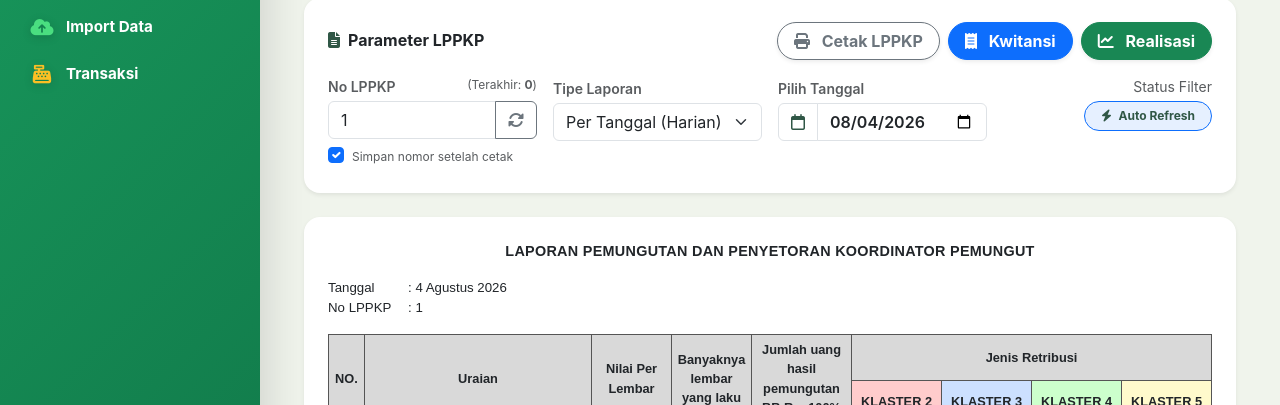
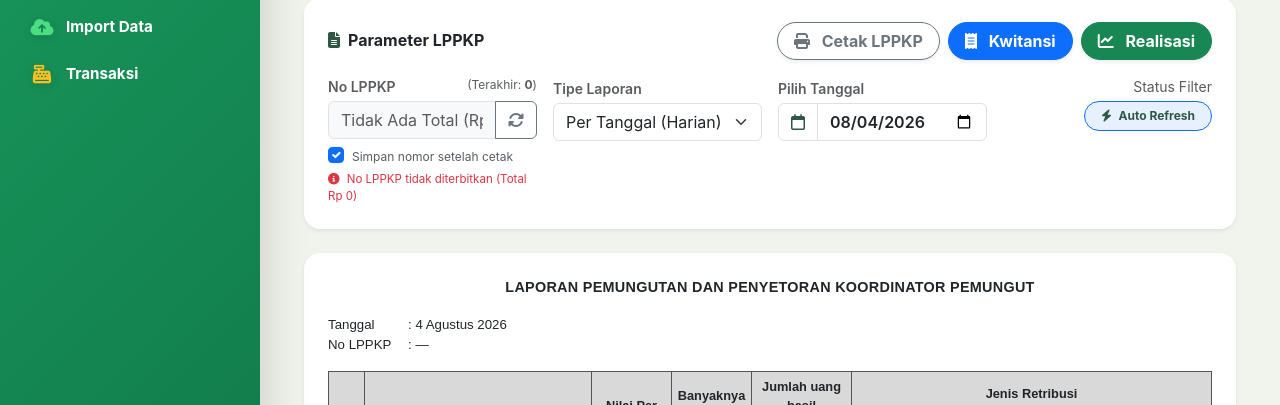
Before and after one commit to wildanishaq31-spec/si-kasir, a React (Vite) app: page /lppkp in a window 1280 px wide. Shown: the part 188-593 px from the top of the page. Built offline with nearby package versions, Linux system fonts and the light colour scheme; no server answers; the database is empty; sample sign-in values are in the browser's storage.

Commit message:
feat: automatic LPPKP sequential numbering based on TOTAL > 0 with manual override memory

```diff
--- a/src/pages/LPPKP.jsx
+++ b/src/pages/LPPKP.jsx
@@ -332,7 +332,8 @@ export default function LPPKP() {
   const [filterMode,         setFilterMode]         = useState('date');
   const [filterDate,         setFilterDate]         = useState(todayStr);
   const [filterMonth,        setFilterMonth]        = useState(todayStr.substring(0, 7));
-  const [noLPPKP,            setNoLPPKP]            = useState(() => localStorage.getItem('lppkp_nomor') || '');
+  const [noLPPKP,            setNoLPPKP]            = useState('');
+  const [manualNoInput,      setManualNoInput]      = useState('');
   const [autoSaveLppkp,      setAutoSaveLppkp]      = useState(true);
   const [lastLppkpInfo,      setLastLppkpInfo]      = useState(null);
   const [loading,            setLoading]            = useState(false);
@@ -365,10 +366,15 @@ export default function LPPKP() {
   const ttdPembantu = getTtd('pembantu');
   const ttdDinkes = getTtd('dinas');
 
-  const saveLppkpIfChecked = () => {
-    if (autoSaveLppkp && noLPPKP) {
-      saveLastLppkpNumber(noLPPKP);
-      setLastLppkpInfo(Number(noLPPKP));
+  const saveLppkpIfChecked = (targetNo) => {
+    const numberToSave = targetNo || noLPPKP;
+    if (autoSaveLppkp && numberToSave) {
+      const num = Number(numberToSave);
+      if (!isNaN(num) && num > 0) {
+        saveLastLppkpNumber(num);
+        setLastLppkpInfo(num);
+        localStorage.setItem('lppkp_nomor', String(num));
+      }
     }
   };
 
@@ -540,24 +546,24 @@ export default function LPPKP() {
   const fetchLastLppkp = async () => {
     const lastNum = await getLastLppkpNumber();
     setLastLppkpInfo(lastNum);
-
-    // Jika input masih kosong ATAU sama dengan nilai default sebelumnya,
-    // kita sarankan nomor baru
-    if (!noLPPKP || localStorage.getItem('lppkp_nomor') === noLPPKP) {
-      const nextNum = (lastNum || 0) + 1;
-      setNoLPPKP(String(nextNum));
-      localStorage.setItem('lppkp_nomor', String(nextNum));
-    }
   };
 
   useEffect(() => {
     fetchLastLppkp();
-    // eslint-disable-next-line react-hooks/exhaustive-deps
   }, []);
 
   const handleNoChange = (v) => {
+    setManualNoInput(v);
     setNoLPPKP(v);
-    localStorage.setItem('lppkp_nomor', v);
+    if (v) {
+      localStorage.setItem('lppkp_nomor', v);
+      // Jika user memasukkan nomor manual valid, simpan ke Firebase untuk konsistensi
+      const num = Number(v);
+      if (!isNaN(num) && num > 0) {
+        saveLastLppkpNumber(num);
+        setLastLppkpInfo(num);
+      }
+    }
   };
 
   // ─── Kalkulasi ───────────────────────────────────────────────────────────────
@@ -584,6 +590,25 @@ export default function LPPKP() {
   const total_t_k3 = counts.t_k3;
   const total_t_k5 = counts.t_ugd + counts.t_rawatInap + counts.t_gigi + counts.t_laborat + counts.t_persalinan + counts.t_peresepan + counts.t_rujukan + counts.t_lainLain;
   const grandTotal = k2_jumlah + k3_jumlah + k4_jumlah + k5_jumlah + total_t_k2 + total_t_k3 + total_t_k5;
+
+  // Otomatis tentukan No LPPKP jika Total > 0, dan kosongkan jika Total = 0
+  useEffect(() => {
+    if (grandTotal > 0) {
+      if (manualNoInput) {
+        setNoLPPKP(manualNoInput);
+      } else {
+        const nextNum = (lastLppkpInfo !== null && lastLppkpInfo !== undefined) ? (Number(lastLppkpInfo) + 1) : 1;
+        setNoLPPKP(String(nextNum));
+      }
+    } else {
+      setNoLPPKP('');
+    }
+  }, [grandTotal, lastLppkpInfo, manualNoInput]);
+
+  // Reset manual input saat mengganti tanggal / periode filter
+  useEffect(() => {
+    setManualNoInput('');
+  }, [filterDate, filterMonth, filterMode]);
 
   // ─── Row Builders ─────────────────────────────────────────────────────────────
   const SectionHeader = ({ label }) => (
@@ -695,10 +720,11 @@ export default function LPPKP() {
               <div className="input-group">
                 <input
                   type="text"
-                  className="form-control"
-                  value={noLPPKP}
+                  className={`form-control ${grandTotal === 0 ? 'bg-light text-muted' : ''}`}
+                  value={grandTotal > 0 ? noLPPKP : ''}
                   onChange={(e) => handleNoChange(e.target.value)}
-                  placeholder="Contoh: 157"
+                  placeholder={grandTotal > 0 ? "Otomatis..." : "Tidak Ada Total (Rp 0)"}
+                  disabled={grandTotal === 0}
                 />
                 <button
                   className="btn btn-outline-secondary"
@@ -721,6 +747,11 @@ export default function LPPKP() {
                   Simpan nomor setelah cetak
                 </label>
               </div>
+              {grandTotal === 0 && (
+                <div className="text-danger mt-1" style={{ fontSize: '0.72rem' }}>
+                  <i className="fa-solid fa-circle-info me-1"></i> No LPPKP tidak diterbitkan (Total Rp 0)
+                </div>
+              )}
             </div>
             <div className="col-md-3">
               <label className="small text-muted fw-semibold mb-1">Tipe Laporan</label>
```
